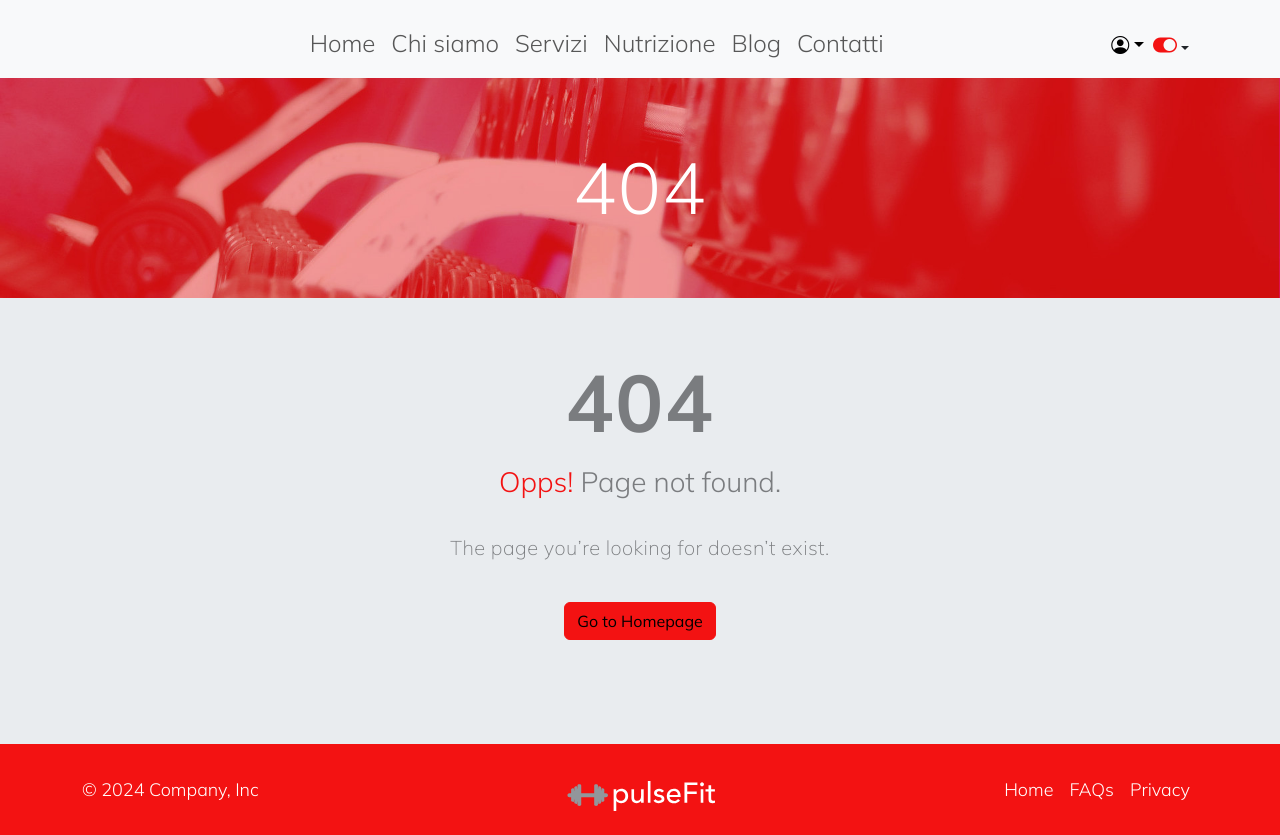
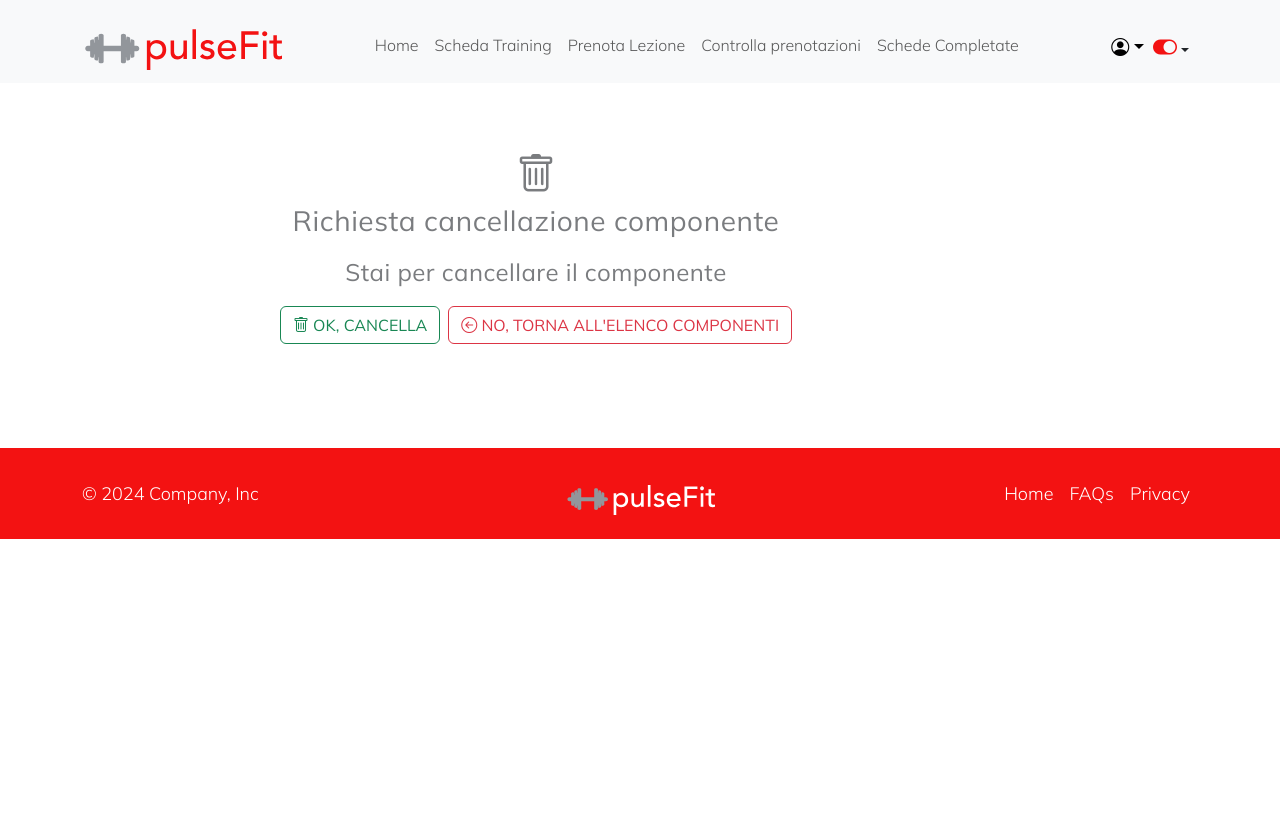
Before and after one commit to Andrea-vicari/tigerFitness, a React (Vite) app in the folder client/: page /cancella-utente-page/1 in a window 1280 px wide. Before the commit this address had no page. After the commit the page ends 800 px from the top, so only its background shows below. Built offline with nearby package versions, Linux system fonts and the light colour scheme.

Commit message:
Update App.jsx

```diff
--- a/client/src/App.jsx
+++ b/client/src/App.jsx
@@ -69,6 +69,7 @@ function App() {
             <Route path="/nutrizione" element={<NutrizionePage />} />
             <Route path="/singlepost" element={<SinglePost />} />
             <Route path="/newtraining/:id" element={<NewTrainingPage />} />
+            <Route path="/cancella-utente-page/:id" element={<CancellaUtentePage />} />
             <Route path="/newbooking" element={user ? <NewBookingPage /> : <Navigate to="/login"/>} />
             <Route path="/schedatrainerpage/:id" element={<SchedaTrainerPage />} />
             <Route path="/schedautentepage/:id" element={<SchedaUtentePage />} />
```
